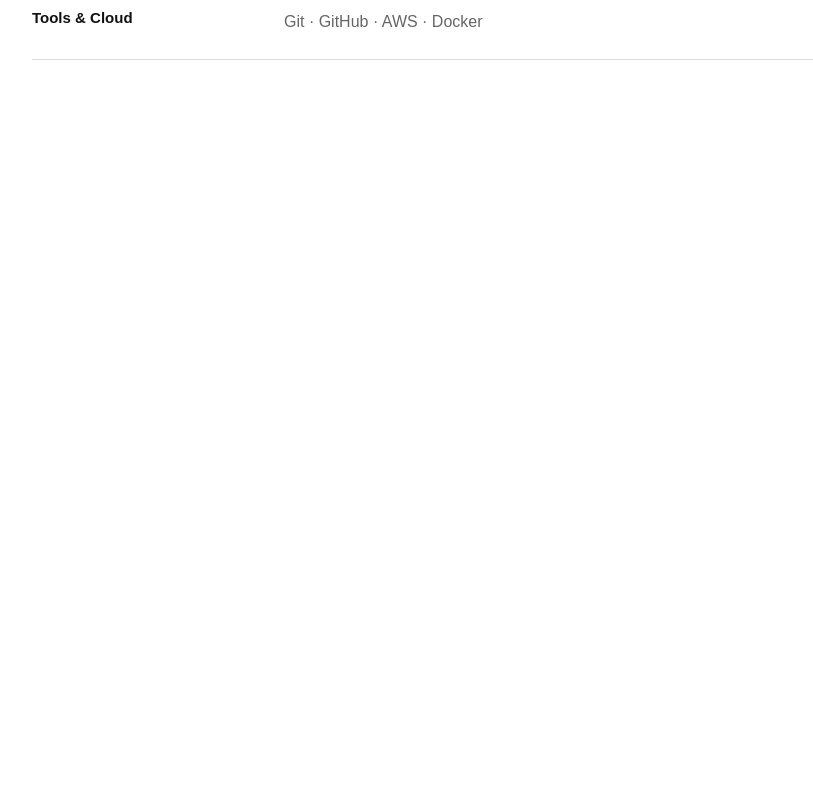
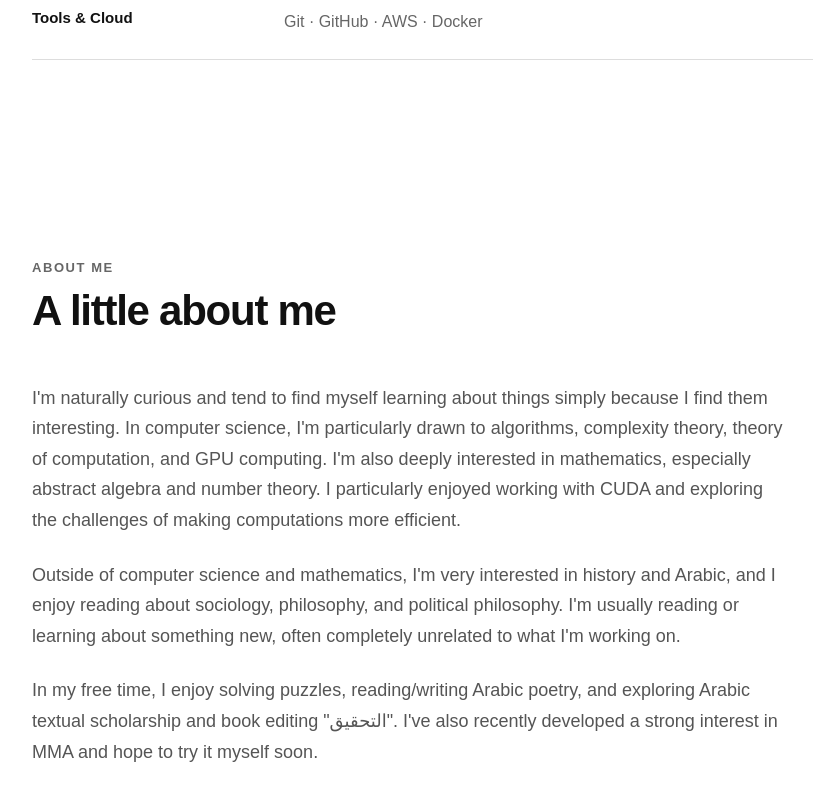
Before and after one commit to amoh909/amoh909.github.io, a React (Vite) app: page / in a window 1280 px wide. Shown: the part 2984-3784 px from the top of the page, without its empty margins (90-903 px from the left). Before the commit the page ends 3144 px from the top, so only its background shows below. Built offline with nearby package versions, Linux system fonts and the light colour scheme.

Commit message:
Add personal about section

```diff
--- a/src/App.tsx
+++ b/src/App.tsx
@@ -217,6 +217,40 @@ function App() {
             </div>
           </div>
         </section>
+
+        <section id="about" className="section">
+          <div className="section-heading">
+            <p className="section-label">ABOUT ME</p>
+            <h2>A little about me</h2>
+          </div>
+
+          <div className="about-content">
+            <p>
+              I'm naturally curious and tend to find myself learning about
+              things simply because I find them interesting. In computer
+              science, I'm particularly drawn to algorithms, complexity theory,
+              theory of computation, and GPU computing. I'm also deeply
+              interested in mathematics, especially abstract algebra and number
+              theory. I particularly enjoyed working with CUDA and exploring the
+              challenges of making computations more efficient.
+            </p>
+
+            <p>
+              Outside of computer science and mathematics, I'm very interested
+              in history and Arabic, and I enjoy reading about sociology,
+              philosophy, and political philosophy. I'm usually reading or
+              learning about something new, often completely unrelated to what
+              I'm working on.
+            </p>
+
+            <p>
+              In my free time, I enjoy solving puzzles, reading/writing Arabic
+              poetry, and exploring Arabic textual scholarship and book editing
+              "التحقيق". I've also recently developed a strong interest in MMA
+              and hope to try it myself soon.
+            </p>
+          </div>
+        </section>
       </main>
     </>
   );
--- a/src/index.css
+++ b/src/index.css
@@ -319,3 +319,18 @@ a {
   line-height: 1.6;
   color: #666666;
 }
+
+.about-content {
+  max-width: 760px;
+}
+
+.about-content p {
+  margin: 0 0 24px;
+  font-size: 18px;
+  line-height: 1.7;
+  color: #555555;
+}
+
+.about-content p:last-child {
+  margin-bottom: 0;
+}
```
